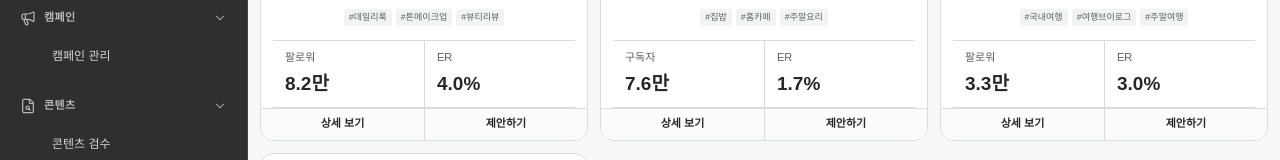
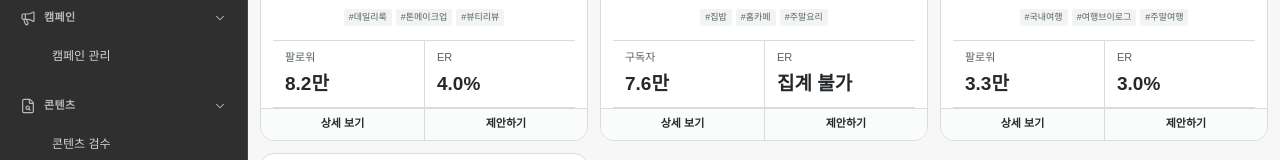
Before and after one commit to HD-Fuma/fe-hiselectors-admin, a React (Vite) app: page / in a window 1280 px wide. Shown: the part 454-614 px from the top of the page. Built offline with nearby package versions, Linux system fonts and the light colour scheme.

Commit message:
fix: unify creator engagement rate metrics

```diff
--- a/src/features/creators/CreatorAnalysisReport.tsx
+++ b/src/features/creators/CreatorAnalysisReport.tsx
@@ -46,6 +46,13 @@ const DOYOON_ENGAGEMENT_SAMPLES = Array.from({ length: 20 }, () => ({
   likes: 1_130,
   comments: null,
 }));
+const ADDITIONAL_ENGAGEMENT_SAMPLES: Record<
+  string,
+  readonly { audience: number; likes: number; comments: number | null }[]
+> = {
+  "cr-003": Array.from({ length: 18 }, () => ({ audience: 32_700, likes: 900, comments: 81 })),
+  "cr-004": Array.from({ length: 24 }, () => ({ audience: 486_000, likes: 12_000, comments: 636 })),
+};
 
 const CREATOR_ANALYSES: Record<string, CreatorAnalysisFixture> = {
   "cr-001": {
@@ -167,7 +174,8 @@ function audienceLabel(creator: CreatorFixture) {
 }
 
 export function topNScore(creator: CreatorFixture) {
-  return creator.profile.engagementRate * Math.log(1 + creator.profile.followers);
+  const engagement = engagementResultForCreator(creator);
+  return engagement.value === null ? null : engagement.value * Math.log(1 + creator.profile.followers);
 }
 
 export function deriveCadence(postDates: readonly string[], updatedAt: string, windowDays: number) {
@@ -207,9 +215,17 @@ export function deriveEngagementRate(
   return { value: Number((totalRate / eligible.length).toFixed(2)), sampleSize: eligible.length };
 }
 
+export function engagementResultForCreator(creator: CreatorFixture) {
+  const samples = CREATOR_ANALYSES[creator.id]?.engagementSamples
+    ?? ADDITIONAL_ENGAGEMENT_SAMPLES[creator.id]
+    ?? [];
+  return deriveEngagementRate(samples);
+}
+
 export function rankTopTwoN(creators: readonly CreatorFixture[], targetCount: number) {
   return [...creators]
-    .sort((left, right) => topNScore(right) - topNScore(left))
+    .filter((creator) => topNScore(creator) !== null)
+    .sort((left, right) => (topNScore(right) ?? 0) - (topNScore(left) ?? 0))
     .slice(0, targetCount * 2);
 }
 
@@ -244,7 +260,7 @@ export function CreatorAnalysisReport({ creator }: { creator: CreatorFixture })
   const audience = audienceLabel(creator);
   const cadence = deriveCadence(analysis.postDates, analysis.updatedAt.replaceAll(".", "-"), analysis.collectionDays);
   const collectedContentCount = Math.round(cadence.dailyAverage * analysis.collectionDays);
-  const engagement = deriveEngagementRate(analysis.engagementSamples);
+  const engagement = engagementResultForCreator(creator);
   const topTwoN = rankTopTwoN(CREATORS, 2);
   const finalTopN = selectTopNWithCategoryQuota(topTwoN, 2, 1);
 
@@ -296,7 +312,7 @@ export function CreatorAnalysisReport({ creator }: { creator: CreatorFixture })
       <section aria-label="크리에이터 풀 TopN 선정" className="fuma-content-section">
         <header className="fuma-content-section__header"><h2>크리에이터 풀 TopN 선정</h2></header>
         <dl className="fuma-key-value-grid">
-          <AnalysisFields label="1차 2N 선정">ER × log(1 + 팔로워·구독자 수) · 현재 점수 {topNScore(creator).toFixed(2)} · 후보 {topTwoN.map((candidate) => candidate.name).join(" · ")}</AnalysisFields>
+          <AnalysisFields label="1차 2N 선정">ER × log(1 + 팔로워·구독자 수) · 현재 점수 {topNScore(creator)?.toFixed(2) ?? "집계 불가"} · 후보 {topTwoN.map((candidate) => candidate.name).join(" · ")}</AnalysisFields>
           <AnalysisFields label="최종 N 선정">카테고리별 최대 1명 · 최종 후보 {finalTopN.map((candidate) => candidate.name).join(" · ")}</AnalysisFields>
         </dl>
       </section>
--- a/src/features/creators/CreatorEvidenceCard.tsx
+++ b/src/features/creators/CreatorEvidenceCard.tsx
@@ -4,6 +4,7 @@ import type { CreatorFixture, ProposalStatus } from "./fixtures";
 import { CreatorMediaMosaic } from "./CreatorMediaMosaic";
 import { CreatorProfilePhoto } from "./CreatorArtwork";
 import { PlatformIcon } from "./PlatformIcon";
+import { engagementResultForCreator } from "./CreatorAnalysisReport";
 
 // eslint-disable-next-line react-refresh/only-export-components
 export const compactNumber = new Intl.NumberFormat("ko-KR", {
@@ -41,9 +42,10 @@ export function proposalTone(
 export function CreatorEvidenceCard({ creator }: { creator: CreatorFixture }) {
   const action = proposalAction(creator);
   const isInstagram = creator.profile.platform === "Instagram";
+  const engagement = engagementResultForCreator(creator);
   const primaryMetrics = [
     { label: isInstagram ? "팔로워" : "구독자", value: creator.profile.followers },
-    { label: "ER", value: `${creator.profile.engagementRate.toFixed(1)}%` },
+    { label: "ER", value: engagement.value === null ? "집계 불가" : `${engagement.value.toFixed(1)}%` },
   ];
 
   return (
```
Also changed, not shown: 2 other files (tests, documents, lock files or other folders).
